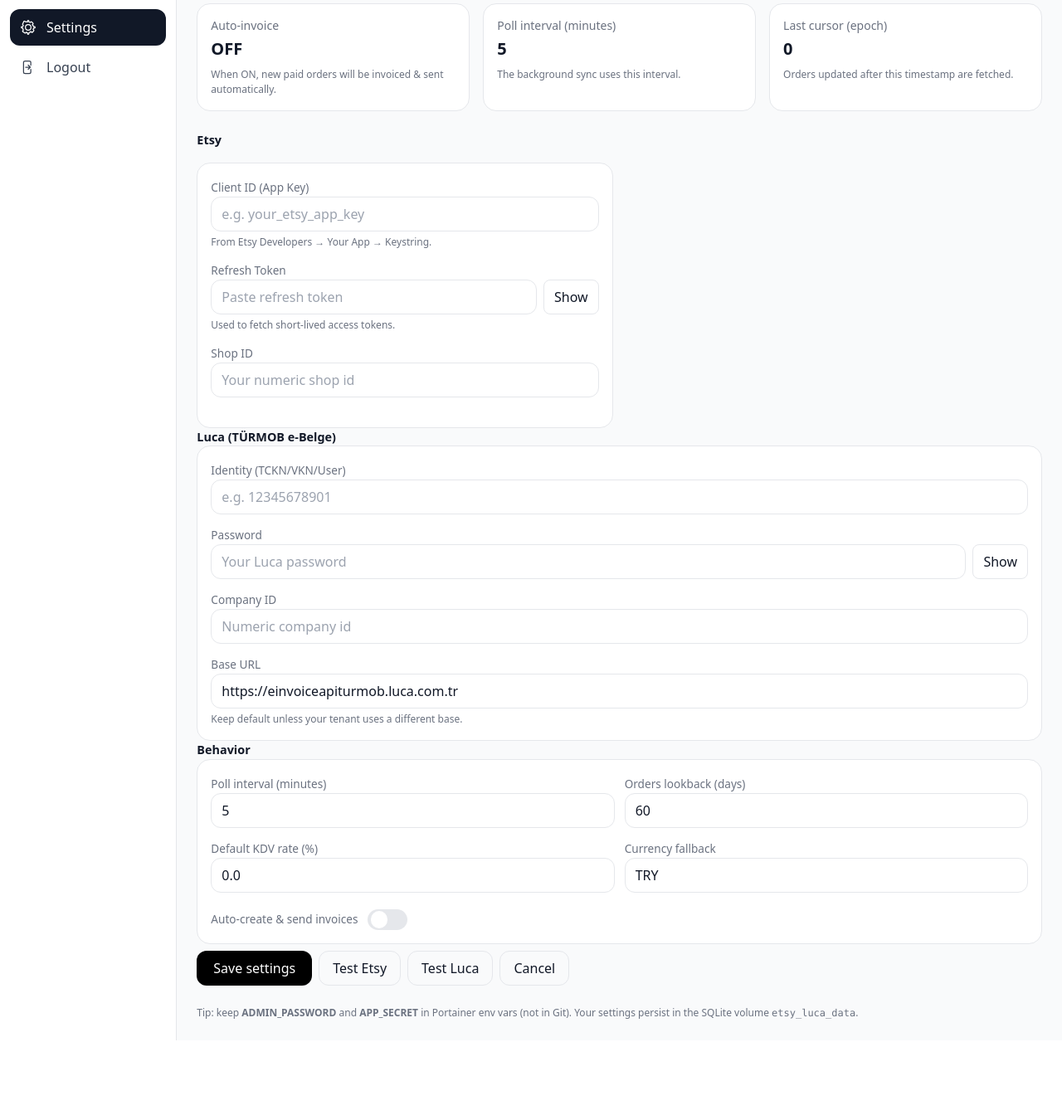
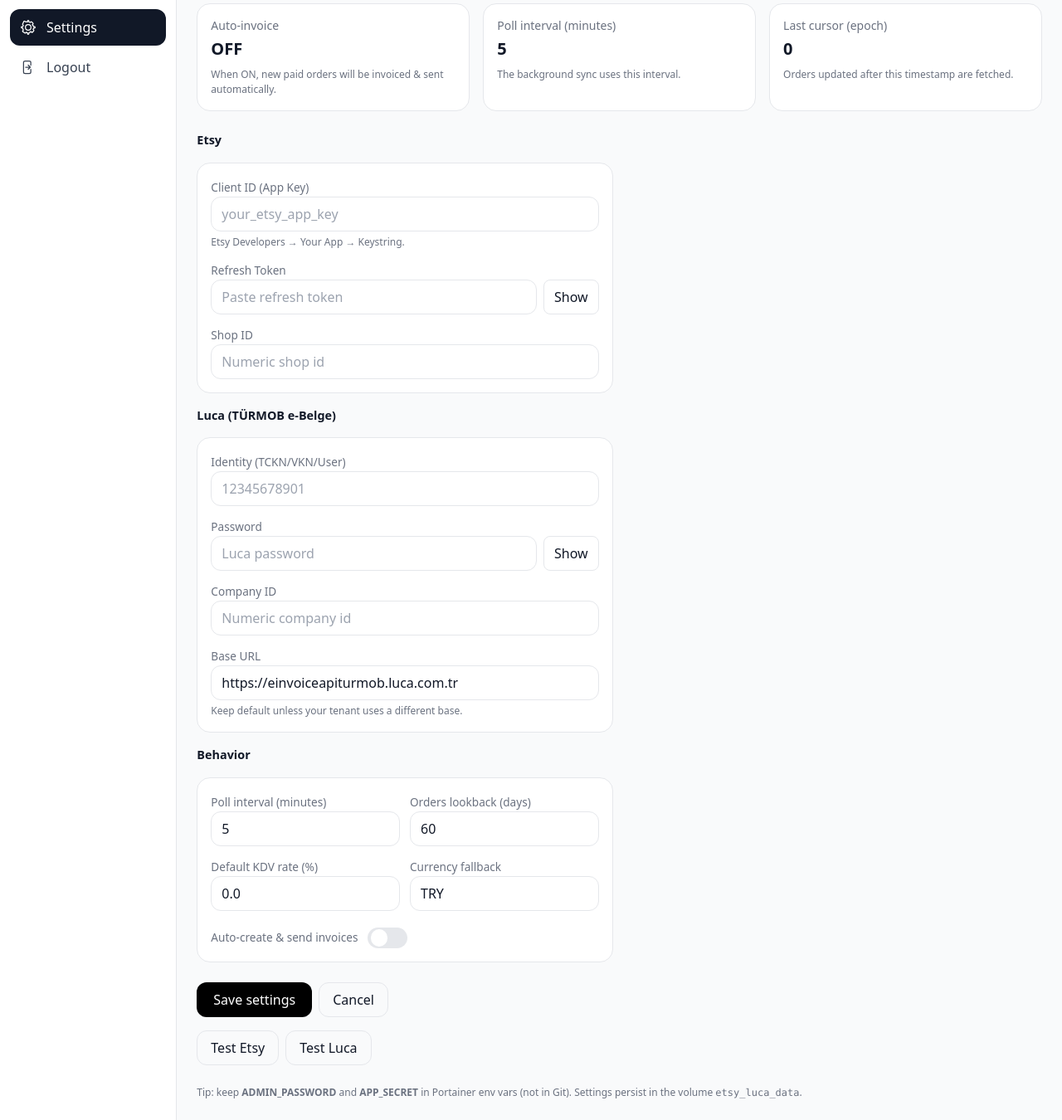
Before and after one commit to ahmadtello/etsy-luca, a FastAPI app: page /settings in a window 1280 px wide. Shown: the part 105-1455 px from the top of the page at 83% size. Before the commit the page ends 1359 px from the top, so only its background shows below. Run offline with FastAPI, Linux system fonts and the light colour scheme; the visitor is signed in with stand-in values (Sample User, id 1); data comes from the database, SQL or seed files in the repository; some libraries are stand-ins or nearby versions.

Commit message:
Update settings.html

```diff
--- a/templates/settings.html
+++ b/templates/settings.html
@@ -4,18 +4,17 @@
   <meta charset="utf-8" />
   <title>Etsy → Luca e-Arşiv · Settings</title>
   <meta name="viewport" content="width=device-width, initial-scale=1" />
-  <!-- Tailwind -->
   <script src="https://cdn.tailwindcss.com"></script>
   <style>
     .sidebar-link{display:flex;align-items:center;gap:.75rem;padding:.625rem .75rem;border-radius:.75rem;color:#374151}
     .sidebar-link:hover{background:#f3f4f6}
     .sidebar-link.active{background:#111827;color:#fff}
     .tw-sticky { position: sticky; top: 0; background: white; z-index: 10; }
-    .hint { font-size:.75rem; color:#6b7280 }
     .card { border-radius:1rem; background:#fff; border:1px solid #e5e7eb; }
     .input { width:100%; border:1px solid #e5e7eb; border-radius:.75rem; padding:.5rem .75rem }
     .label { font-size:.85rem; color:#6b7280 }
     .section-title { font-size:.9rem; font-weight:600; color:#111827 }
+    .hint { font-size:.75rem; color:#6b7280 }
     .toggle { position:relative; width:3rem; height:1.6rem; background:#e5e7eb; border-radius:9999px; transition:.15s; }
     .toggle:has(input:checked) { background:#111827; }
     .toggle span { position:absolute; top:.15rem; left:.2rem; width:1.3rem; height:1.3rem; background:#fff; border-radius:9999px; transition:.15s; }
@@ -23,7 +22,6 @@
   </style>
 </head>
 <body class="bg-gray-50 text-gray-900">
-
   <div class="min-h-screen grid grid-cols-12">
     <!-- Sidebar -->
     <aside class="col-span-12 md:col-span-2 lg:col-span-2 xl:col-span-2 bg-white border-r">
@@ -101,15 +99,15 @@
           </div>
         </div>
 
-        <!-- Settings form -->
+        <!-- MAIN FORM (no nested forms inside) -->
         <form action="/settings" method="post" class="grid md:grid-cols-12 gap-4">
           <!-- Etsy -->
           <div class="md:col-span-12 section-title">Etsy</div>
           <div class="md:col-span-6 card p-4 space-y-3">
             <div>
               <label class="label">Client ID (App Key)</label>
-              <input class="input" name="etsy_client_id" value="{{ st.get('etsy_client_id','') }}" placeholder="e.g. your_etsy_app_key" autocomplete="off">
-              <div class="hint mt-1">From Etsy Developers → Your App → Keystring.</div>
+              <input class="input" name="etsy_client_id" value="{{ st.get('etsy_client_id','') }}" placeholder="your_etsy_app_key" autocomplete="off">
+              <div class="hint mt-1">Etsy Developers → Your App → Keystring.</div>
             </div>
             <div>
               <label class="label">Refresh Token</label>
@@ -117,14 +115,10 @@
                 <input class="input flex-1" type="password" id="etsy_refresh_token" name="etsy_refresh_token" value="{{ st.get('etsy_refresh_token','') }}" placeholder="Paste refresh token">
                 <button type="button" class="px-3 rounded-lg border" onclick="toggle('etsy_refresh_token')">Show</button>
               </div>
-              <div class="hint mt-1">Used to fetch short-lived access tokens.</div>
             </div>
             <div>
               <label class="label">Shop ID</label>
-              <input class="input" name="etsy_shop_id" value="{{ st.get('etsy_shop_id','') }}" placeholder="Your numeric shop id">
-            </div>
-            <div class="flex items-center gap-2 pt-2">
-              <form action="/settings/test/etsy" method="post" class="contents"></form>
+              <input class="input" name="etsy_shop_id" value="{{ st.get('etsy_shop_id','') }}" placeholder="Numeric shop id">
             </div>
           </div>
 
@@ -133,12 +127,12 @@
           <div class="md:col-span-6 card p-4 space-y-3">
             <div>
               <label class="label">Identity (TCKN/VKN/User)</label>
-              <input class="input" name="luca_identity" value="{{ st.get('luca_identity','') }}" placeholder="e.g. 12345678901">
+              <input class="input" name="luca_identity" value="{{ st.get('luca_identity','') }}" placeholder="12345678901">
             </div>
             <div>
               <label class="label">Password</label>
               <div class="flex gap-2">
-                <input class="input flex-1" type="password" id="luca_password" name="luca_password" value="{{ st.get('luca_password','') }}" placeholder="Your Luca password">
+                <input class="input flex-1" type="password" id="luca_password" name="luca_password" value="{{ st.get('luca_password','') }}" placeholder="Luca password">
                 <button type="button" class="px-3 rounded-lg border" onclick="toggle('luca_password')">Show</button>
               </div>
             </div>
@@ -184,26 +178,26 @@
             </div>
           </div>
 
-          <!-- Actions -->
+          <!-- Save -->
           <div class="md:col-span-12 flex flex-wrap gap-2 pt-2">
             <button class="rounded-xl bg-black text-white px-5 py-2 hover:bg-gray-800">Save settings</button>
-
-            <form action="/settings/test/etsy" method="post">
-              <button class="rounded-xl border px-4 py-2 hover:bg-gray-50">Test Etsy</button>
-            </form>
-
-            <form action="/settings/test/luca" method="post">
-              <button class="rounded-xl border px-4 py-2 hover:bg-gray-50">Test Luca</button>
-            </form>
-
             <a href="/" class="rounded-xl border px-4 py-2 hover:bg-gray-50">Cancel</a>
           </div>
         </form>
 
-        <!-- Security note -->
+        <!-- Separate small forms for tests (avoid nesting) -->
+        <div class="md:col-span-12 flex flex-wrap gap-2 pt-4">
+          <form action="/settings/test/etsy" method="post">
+            <button class="rounded-xl border px-4 py-2 hover:bg-gray-50">Test Etsy</button>
+          </form>
+          <form action="/settings/test/luca" method="post">
+            <button class="rounded-xl border px-4 py-2 hover:bg-gray-50">Test Luca</button>
+          </form>
+        </div>
+
         <div class="mt-6 hint">
-          Tip: keep <b>ADMIN_PASSWORD</b> and <b>APP_SECRET</b> in Portainer env vars (not in Git). Your settings persist in the
-          SQLite volume <code>etsy_luca_data</code>.
+          Tip: keep <b>ADMIN_PASSWORD</b> and <b>APP_SECRET</b> in Portainer env vars (not in Git). Settings persist in
+          the volume <code>etsy_luca_data</code>.
         </div>
       </main>
     </section>
```
